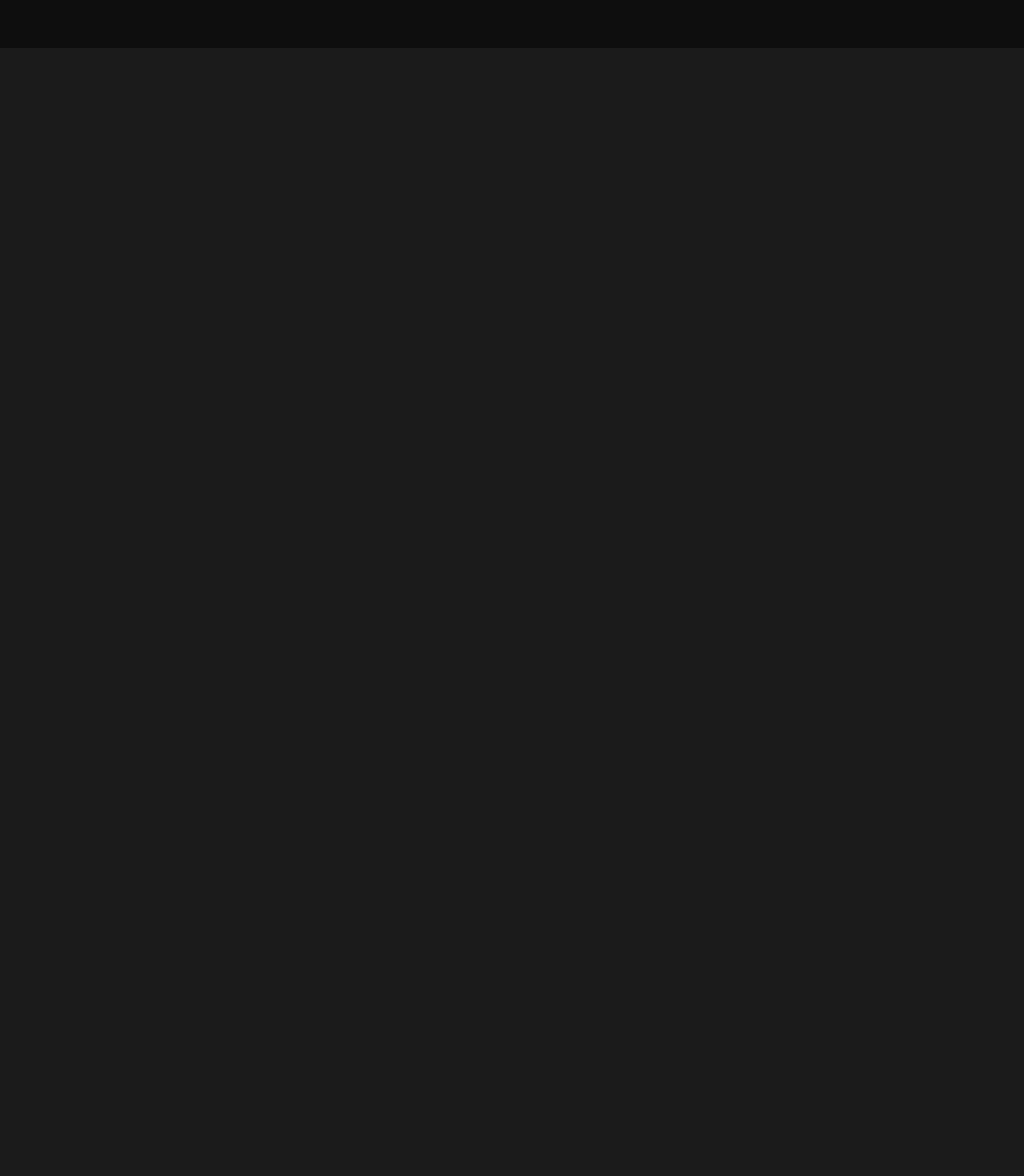
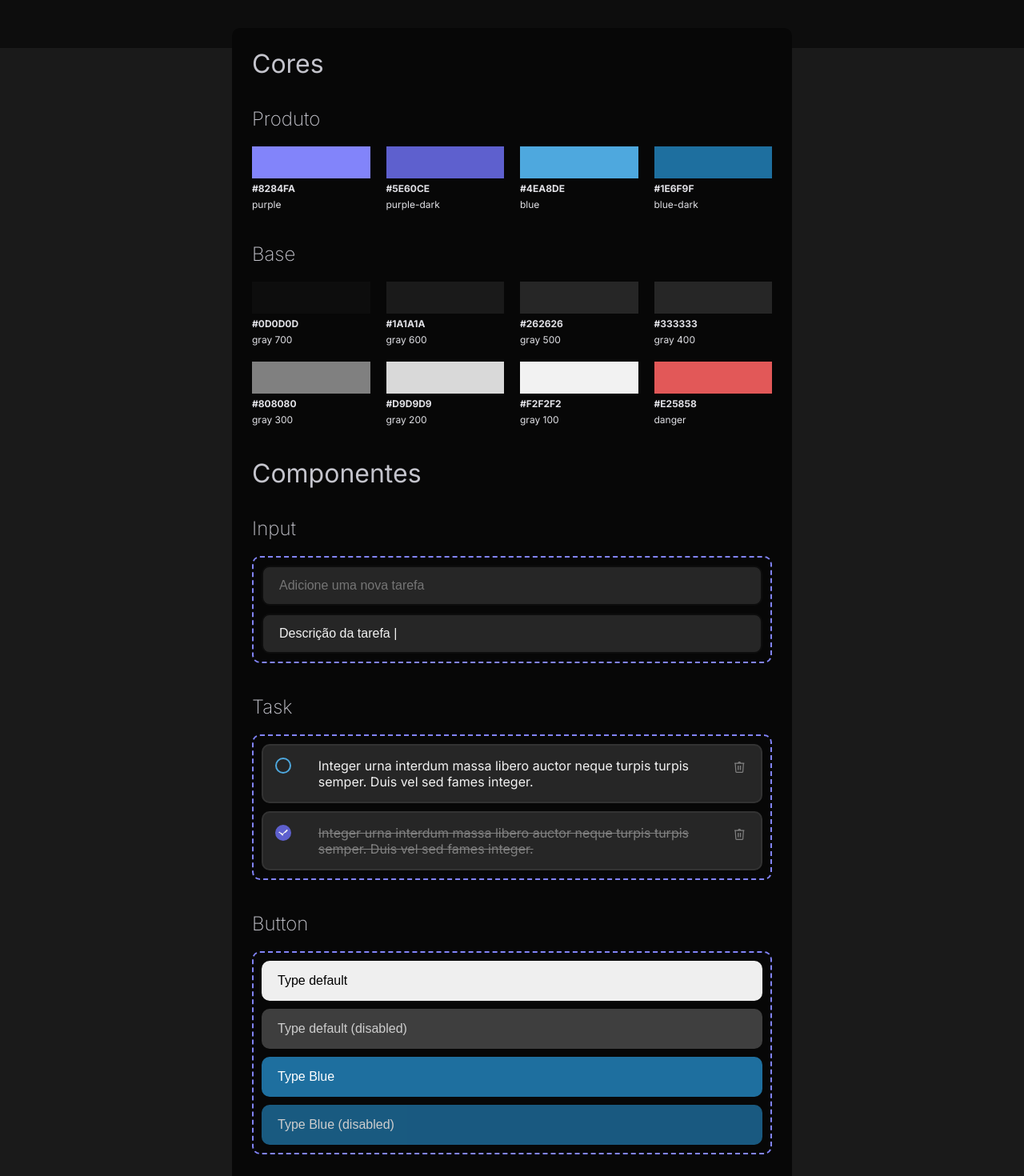
Before and after one commit to felipebaptista-br/tasks-manager, a Next.js app in the folder client/: page /ui in a window 1280 px wide. Shown: the part 120-1590 px from the top of the page at 80% size. Before the commit the page ends 800 px from the top, so only its background shows below. Built offline with nearby package versions, Linux system fonts and the light colour scheme.

Commit message:
create page UI

```diff
--- a/client/src/app/ui/page.tsx
+++ b/client/src/app/ui/page.tsx
@@ -1,11 +1,130 @@
+'use client'
+
+import React from 'react'
+import { TaskProvider } from '@/context/taskContext'
+import { Button, Card, Input } from '@/components'
 
 import './style.css'
 
 export default function UI() {
 
     return (
-        <main className='ui-main'>
-
-        </main>
+        <TaskProvider>
+            <main className='ui-main'>
+                <div className='colors'>
+                    <h1>Cores</h1>
+                    <div className='colors-product'>
+                        <h2>Produto</h2>
+                        <div className='colors-grid'>
+                            <div className='colors-item'>
+                                <article style={{ backgroundColor: 'var(--purple)' }} className='colors-background' />
+                                <p className='colors-title'>#8284FA</p>
+                                <p>purple</p>
+                            </div>
+                            <div className='colors-item'>
+                                <article style={{ backgroundColor: 'var(--purple-dark)' }} className='colors-background' />
+                                <p className='colors-title'>#5E60CE</p>
+                                <p>purple-dark</p>
+                            </div>
+                            <div className='colors-item'>
+                                <article style={{ backgroundColor: 'var(--blue)' }} className='colors-background' />
+                                <p className='colors-title'>#4EA8DE</p>
+                                <p>blue</p>
+                            </div>
+                            <div className='colors-item'>
+                                <article style={{ backgroundColor: 'var(--blue-dark)' }} className='colors-background' />
+                                <p className='colors-title'>#1E6F9F</p>
+                                <p>blue-dark</p>
+                            </div>
+                        </div>
+                    </div>
+                    <div className='colors-base'>
+                        <h2>Base</h2>
+                        <div className='colors-grid'>
+                            <div className='colors-item'>
+                                <article style={{ backgroundColor: 'var(--gray-700)' }} className='colors-background' />
+                                <p className='colors-title'>#0D0D0D</p>
+                                <p>gray 700</p>
+                            </div>
+                            <div className='colors-item'>
+                                <article style={{ backgroundColor: 'var(--gray-600)' }} className='colors-background' />
+                                <p className='colors-title'>#1A1A1A</p>
+                                <p>gray 600</p>
+                            </div>
+                            <div className='colors-item'>
+                                <article style={{ backgroundColor: 'var(--gray-500)' }} className='colors-background' />
+                                <p className='colors-title'>#262626</p>
+                                <p>gray 500</p>
+                            </div>
+                            <div className='colors-item'>
+                                <article style={{ backgroundColor: 'var(--gray-500)' }} className='colors-background' />
+                                <p className='colors-title'>#333333</p>
+                                <p>gray 400</p>
+                            </div>
+                            <div className='colors-item'>
+                                <article style={{ backgroundColor: 'var(--gray-300)' }} className='colors-background' />
+                                <p className='colors-title'>#808080</p>
+                                <p>gray 300</p>
+                            </div>
+                            <div className='colors-item'>
+                                <article style={{ backgroundColor: 'var(--gray-200)' }} className='colors-background' />
+                                <p className='colors-title'>#D9D9D9</p>
+                                <p>gray 200</p>
+                            </div>
+                            <div className='colors-item'>
+                                <article style={{ backgroundColor: 'var(--gray-100)' }} className='colors-background' />
+                                <p className='colors-title'>#F2F2F2</p>
+                                <p>gray 100</p>
+                            </div>
+                            <div className='colors-item'>
+                                <article style={{ backgroundColor: 'var(--danger)' }} className='colors-background' />
+                                <p className='colors-title'>#E25858</p>
+                                <p>danger</p>
+                            </div>
+                        </div>
+                    </div>
+                </div>
+                <div className='components'>
+                    <h1>Componentes</h1>
+                    <div className='components-flex'>
+                        <div className='components-item'>
+                            <h2>Input</h2>
+                            <article className='components-division'>
+                                <Input placeholder='Adicione uma nova tarefa' />
+                                <Input value='Descrição da tarefa |' />
+                            </article>
+                        </div>
+                        <div className='components-item'>
+                            <h2>Task</h2>
+                            <article className='components-division'>
+                                <Card id='1' activated={false} description='Integer urna interdum massa libero auctor neque turpis turpis semper. Duis vel sed fames integer.' />
+                                <Card id='2' activated description='Integer urna interdum massa libero auctor neque turpis turpis semper. Duis vel sed fames integer.' />
+                            </article>
+                        </div>
+                        <div className='components-item'>
+                            <h2>Button</h2>
+                            <article className='components-division'>
+                                <Button
+                                    children='Type default'
+                                />
+                                <Button
+                                    children='Type default (disabled)'
+                                    disabled
+                                />
+                                <Button
+                                    children='Type Blue'
+                                    type='blue'
+                                />
+                                <Button
+                                    children='Type Blue (disabled)'
+                                    type='blue'
+                                    disabled
+                                />
+                            </article>
+                        </div>
+                    </div>
+                </div>
+            </main>
+        </TaskProvider>
     )
 }
--- a/client/src/app/ui/style.css
+++ b/client/src/app/ui/style.css
@@ -0,0 +1,80 @@
+.ui-main {
+    background-color: #070707;
+    border-radius: 10px;
+    padding: 25px;
+}
+
+.ui-main h1,
+h2,
+h3 {
+    color: #C4C4CC;
+}
+
+.colors h1 {
+    font-size: 2rem;
+    font-weight: 400;
+    margin-bottom: 35px;
+}
+
+.colors h2 {
+    font-weight: 200;
+    margin-bottom: 20px;
+}
+
+.colors-grid {
+    display: grid;
+    grid-template-columns: 1fr 1fr 1fr 1fr;
+    gap: 20px;
+    margin-bottom: 40px;
+}
+
+.colors-item {
+    display: flex;
+    flex-direction: column;
+    gap: 5px;
+    color: #E1E1E6;
+}
+
+.colors-item p {
+    font-size: 12px;
+}
+
+.colors-title {
+    font-weight: 700;
+}
+
+.colors-background {
+    width: 100%;
+    height: 40px;
+}
+
+.components h1 {
+    margin: 35px 0;
+    font-size: 2rem;
+    font-weight: 400;
+}
+
+.components h2 {
+    font-weight: 200;
+    margin-bottom: 20px;
+}
+
+.components-item {
+    margin-bottom: 40px;
+}
+
+.components-division {
+    display: flex;
+    flex-direction: column;
+    border: 2px dashed var(--purple);
+    border-radius: 10px;
+    padding: 10px;
+    gap: 10px;
+}
+
+
+@media screen and (max-width: 750px) {
+    .colors-grid {
+        grid-template-columns: 1fr 1fr;
+    }
+}
--- a/client/src/components/common/button/style.css
+++ b/client/src/components/common/button/style.css
@@ -8,6 +8,12 @@
     font-size: 16px;
     border: none;
     border-radius: 10px;
+}
+
+.ui-button:disabled {
+    opacity: 0.8;
+    color: #FFF;
+    cursor: not-allowed;
 }
 
 .ui-button-blue {
```
